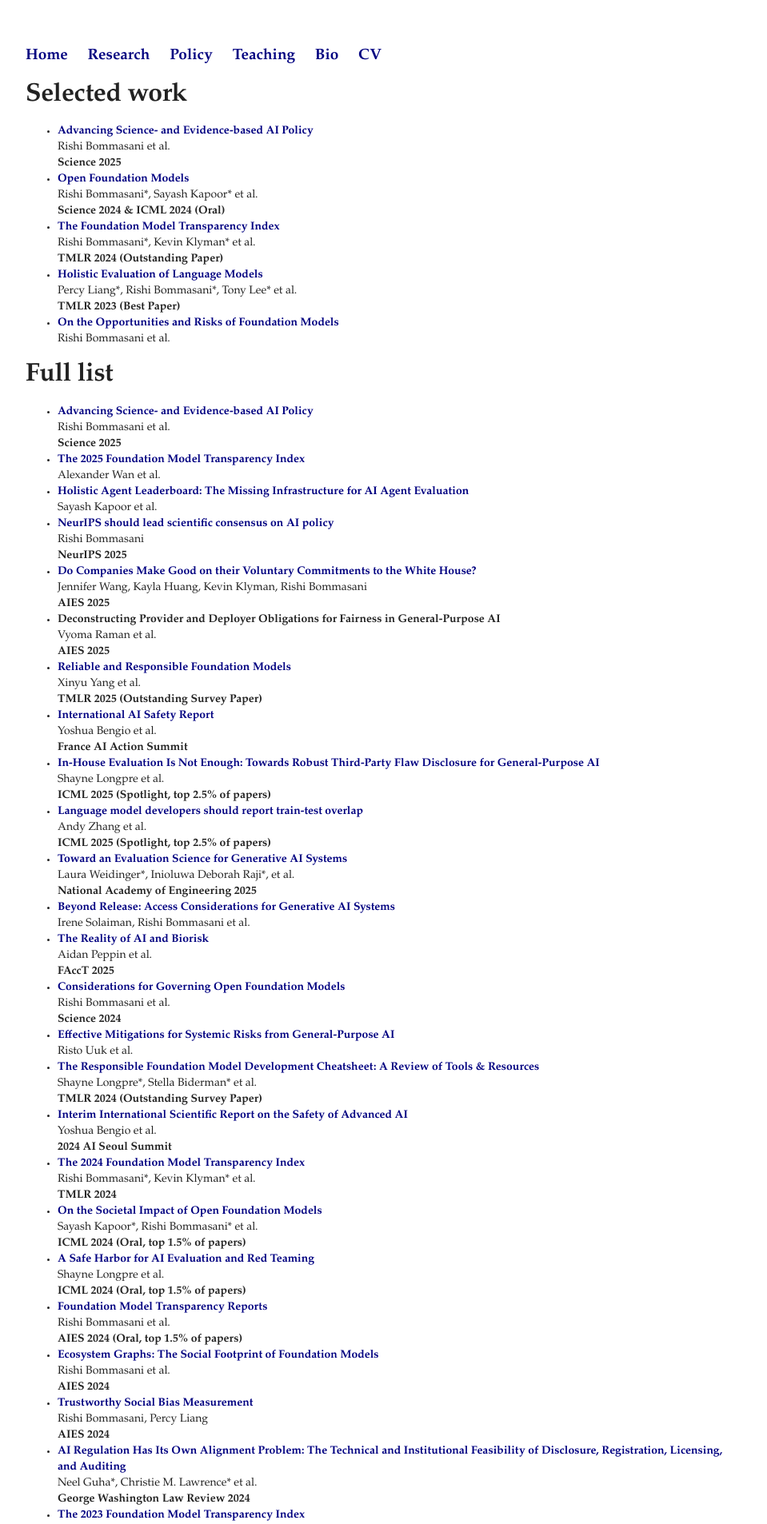
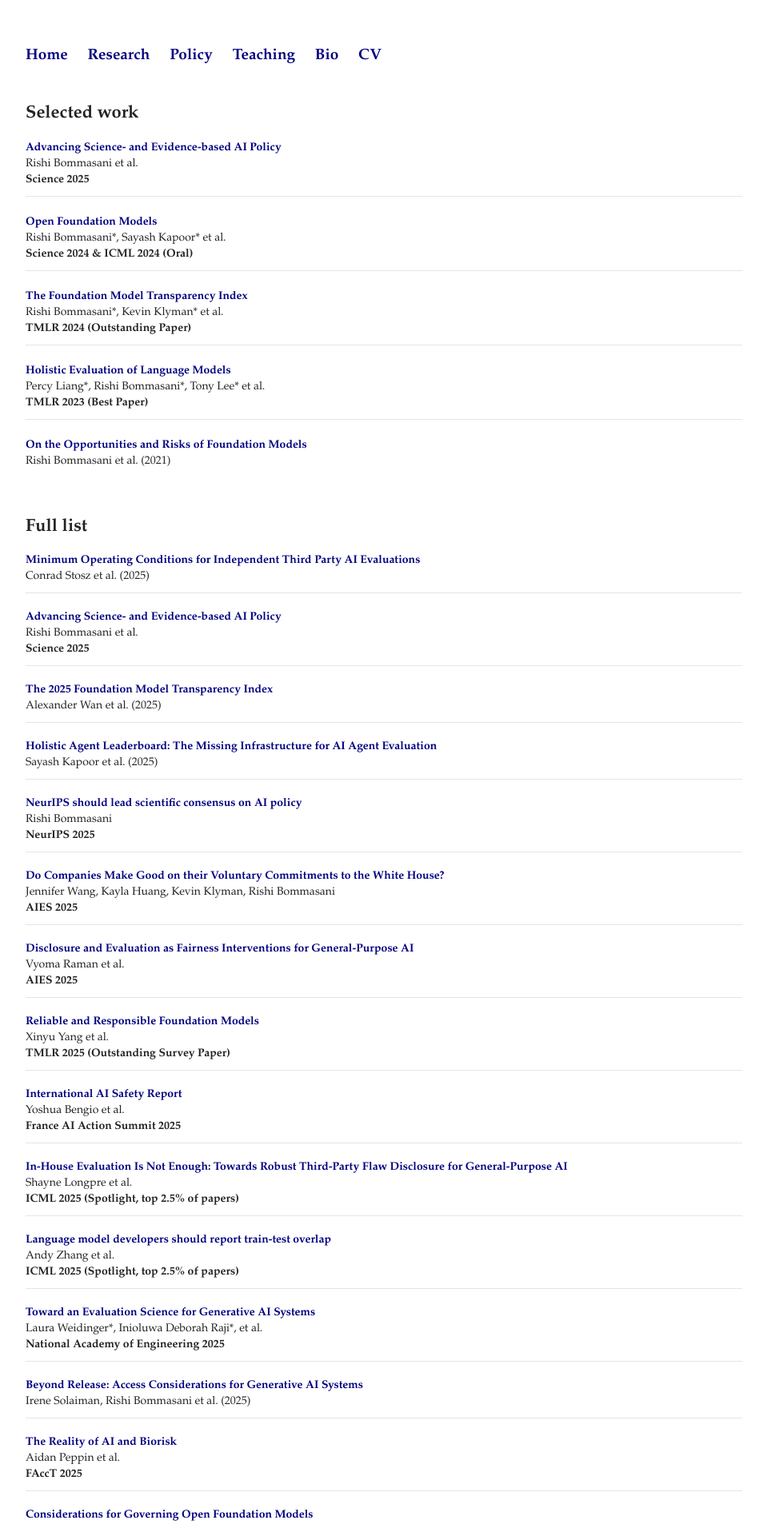
Before and after one commit to rishibommasani/rishibommasani.github.io, a Jekyll site: the page built from research/index.html, in a window 1280 px wide. Shown: the top 1906 px of the page at 80% size, without its empty margins (160-1119 px from the left). Built offline with Jekyll 4.4.1, drawn with Linux system fonts in a browser that asks for light colours; some of the changed text lies outside the part shown.

Commit message:
Move research tab to /research and tidy styles

```diff
--- a/_layouts/default.html
+++ b/_layouts/default.html
@@ -13,7 +13,7 @@
 			<nav>
 	    		<ul>
 	        		<li><a href="/">Home</a></li>
-	        		<li><a href="/papers">Research</a></li>
+	        		<li><a href="/research">Research</a></li>
 	        		<li><a href="/policy">Policy</a></li>
 				<li><a href="/teaching">Teaching</a></li>
 				<li><a href="/bio">Bio</a></li>
--- a/css/main.css
+++ b/css/main.css
@@ -251,3 +251,33 @@
 .policy-item:last-child {
   border-bottom: none;
 }
+
+.research-page {
+  display: grid;
+  gap: 20px;
+}
+
+.research-section h2 {
+  margin-bottom: 8px;
+}
+
+.research-list {
+  list-style: none;
+  padding: 0;
+  margin: 0;
+  display: grid;
+  gap: 12px;
+}
+
+.research-list--dense {
+  gap: 10px;
+}
+
+.research-list li {
+  padding: 10px 0;
+  border-bottom: 1px solid #e5e5e5;
+}
+
+.research-list li:last-child {
+  border-bottom: none;
+}
--- a/papers/index.html
+++ b/research/index.html
@@ -2,8 +2,10 @@
 layout: default
 title: Research
 ---
-<h1>Selected work</h1>
-<ul>
+<div class="research-page">
+<section class="research-section">
+<h2>Selected work</h2>
+<ul class="research-list">
   <li>
     <a href="https://www.science.org/doi/10.1126/science.adu8449"><b>Advancing Science- and Evidence-based AI Policy</b></a>
     <br>Rishi Bommasani et al.
@@ -22,12 +24,20 @@
     <br><b>TMLR 2023 (Best Paper)</b>
   </li>
   <li><a href="https://crfm.stanford.edu/report.html"><b>On the Opportunities and Risks of Foundation Models</b></a>
-    <br>Rishi Bommasani et al.
+    <br>Rishi Bommasani et al. (2021)
   </li>
 </ul>
 
-<h1>Full list</h1>
-<ul>
+</section>
+
+<section class="research-section">
+<h2>Full list</h2>
+<ul class="research-list research-list--dense">
+  <li>
+    <a href="https://www.aef.one/aef-one.pdf"><b>Minimum Operating Conditions for Independent Third Party AI Evaluations</b></a>
+    <br>Conrad Stosz et al. (2025)
+  </li>
+
   <li>
     <a href="https://www.science.org/doi/10.1126/science.adu8449"><b>Advancing Science- and Evidence-based AI Policy</b></a>
     <br>Rishi Bommasani et al.
@@ -36,12 +46,12 @@
 
   <li>
     <a href="https://arxiv.org/abs/2512.10169"><b>The 2025 Foundation Model Transparency Index</b></a>
-    <br>Alexander Wan et al.
+    <br>Alexander Wan et al. (2025)
   </li>
 
   <li>
     <a href="https://arxiv.org/abs/2510.11977"><b>Holistic Agent Leaderboard: The Missing Infrastructure for AI Agent Evaluation</b></a>
-    <br>Sayash Kapoor et al.
+    <br>Sayash Kapoor et al. (2025)
   </li>
 
   <li>
@@ -57,7 +67,7 @@
   </li>
 
   <li>
-    <b>Deconstructing Provider and Deployer Obligations for Fairness in General-Purpose AI</b>
+    <a href="https://arxiv.org/abs/2510.05292"><b>Disclosure and Evaluation as Fairness Interventions for General-Purpose AI</b></a>
     <br>Vyoma Raman et al.
     <br><b>AIES 2025</b>
   </li>
@@ -71,124 +81,155 @@
   <li>
     <a href="https://arxiv.org/abs/2501.17805"><b>International AI Safety Report</b></a>
     <br>Yoshua Bengio et al.
-    <br><b>France AI Action Summit</b>
+    <br><b>France AI Action Summit 2025</b>
   </li>
 
   <li><a href="https://arxiv.org/abs/2503.16861"><b>In-House Evaluation Is Not Enough: Towards Robust Third-Party Flaw Disclosure for General-Purpose AI</b></a>
     <br>Shayne Longpre et al.
     <br><b>ICML 2025 (Spotlight, top 2.5% of papers)</b>
   </li>
+
   <li><a href="https://arxiv.org/abs/2410.08385"><b>Language model developers should report train-test overlap</b></a>
     <br>Andy Zhang et al.
     <br><b>ICML 2025 (Spotlight, top 2.5% of papers)</b>
   </li>
+
   <li><a href="https://arxiv.org/abs/2503.05336"><b>Toward an Evaluation Science for Generative AI Systems</b></a>
     <br>Laura Weidinger*, Inioluwa Deborah Raji*, et al.
     <br><b>National Academy of Engineering 2025</b>
   </li>
+
   <li><a href="https://arxiv.org/abs/2502.16701"><b>Beyond Release: Access Considerations for Generative AI Systems</b></a>
-    <br>Irene Solaiman, Rishi Bommasani et al.
+    <br>Irene Solaiman, Rishi Bommasani et al. (2025)
   </li>
+
   <li><a href="https://arxiv.org/abs/2412.01946"><b>The Reality of AI and Biorisk</b></a>
     <br>Aidan Peppin et al.
     <br><b>FAccT 2025</b>
   </li>
+
   <li><a href="https://www.science.org/doi/10.1126/science.adp1848"><b>Considerations for Governing Open Foundation Models</b></a>
     <br>Rishi Bommasani et al.
     <br><b>Science 2024</b>
   </li>
+
   <li><a href="https://arxiv.org/abs/2412.02145"><b>Effective Mitigations for Systemic Risks from General-Purpose AI</b></a>
-    <br>Risto Uuk et al.
+    <br>Risto Uuk et al.  (2024)
   </li>
+
   <li><a href="https://arxiv.org/abs/2406.16746"><b>The Responsible Foundation Model Development Cheatsheet: A Review of Tools & Resources</b></a>
     <br>Shayne Longpre*, Stella Biderman* et al.
     <br><b>TMLR 2024 (Outstanding Survey Paper)</b>
   </li>
+
   <li><a href="https://assets.publishing.service.gov.uk/media/66474eab4f29e1d07fadca3d/international_scientific_report_on_the_safety_of_advanced_ai_interim_report.pdf"><b>Interim International Scientific Report on the Safety of Advanced AI</b></a>
     <br>Yoshua Bengio et al.
     <br><b>2024 AI Seoul Summit</b>
   </li>
+
   <li><a href="https://crfm.stanford.edu/fmti/paper.pdf"><b>The 2024 Foundation Model Transparency Index</b></a>
     <br>Rishi Bommasani*, Kevin Klyman* et al.
     <br><b>TMLR 2024</b>
   </li>
+
   <li><a href="https://arxiv.org/abs/2403.07918"><b>On the Societal Impact of Open Foundation Models</b></a>
     <br>Sayash Kapoor*, Rishi Bommasani* et al.
     <br><b>ICML 2024 (Oral, top 1.5% of papers)</b>
   </li>
+
   <li><a href="https://arxiv.org/abs/2403.04893"><b>A Safe Harbor for AI Evaluation and Red Teaming</b></a>
     <br>Shayne Longpre et al.
     <br><b>ICML 2024 (Oral, top 1.5% of papers)</b>
   </li>
+
   <li><a href="https://arxiv.org/abs/2402.16268"><b>Foundation Model Transparency Reports</b></a>
     <br>Rishi Bommasani et al.
     <br><b>AIES 2024 (Oral, top 1.5% of papers)</b>
   </li>
+
   <li><a href="https://arxiv.org/abs/2303.15772"><b>Ecosystem Graphs: The Social Footprint of Foundation Models</b></a>
     <br>Rishi Bommasani et al.
     <br><b>AIES 2024</b>
   </li>
+
   <li><a href="https://arxiv.org/abs/2212.11672"><b>Trustworthy Social Bias Measurement</b></a>
     <br>Rishi Bommasani, Percy Liang
     <br><b>AIES 2024</b>
   </li>
+
   <li><a href="https://hai.stanford.edu/sites/default/files/2023-11/AI-Regulatory-Alignment.pdf"><b>AI Regulation Has Its Own Alignment Problem: The Technical and Institutional Feasibility of Disclosure, Registration, Licensing, and Auditing</b></a>
     <br>Neel Guha*, Christie M. Lawrence* et al.
     <br><b>George Washington Law Review 2024</b>
   </li>
-<li><a href="https://arxiv.org/abs/2310.12941"><b> The 2023 Foundation Model Transparency Index </b></a>
-  <br> Rishi Bommasani*, Kevin Klyman* et al.
-  <br> <b> TMLR 2024 (Outstanding Paper)</b>
-</li>
+
+  <li><a href="https://arxiv.org/abs/2310.12941"><b> The 2023 Foundation Model Transparency Index </b></a>
+    <br> Rishi Bommasani*, Kevin Klyman* et al.
+    <br> <b> TMLR 2024 (Outstanding Paper)</b>
+  </li>
+
   <li><a href="https://arxiv.org/abs/2307.05862"><b>Ecosystem-level Analysis of Deployed Machine Learning Reveals Homogeneous Outcomes</b></a>
     <br>Connor Toups*, Rishi Bommasani* et al.
     <br><b>NeurIPS 2023</b>
   </li>
+
   <li><a href="https://arxiv.org/abs/2305.02440"><b>Cheaply Evaluating Inference Efficiency Metrics for Autoregressive Transformer APIs</b></a>
     <br>Deepak Narayanan et al.
     <br><b>NeurIPS 2023</b>
   </li>
+
   <li><a href="https://arxiv.org/abs/2212.11670"><b>Evaluation for Change</b></a>
     <br>Rishi Bommasani
     <br><b>ACL 2023</b>
   </li>
+
   <li><a href="https://arxiv.org/abs/2212.09746"><b>Evaluating Human-Language Model Interaction</b></a>
     <br>Mina Lee et al.
     <br><b>TMLR 2023</b>
   </li>
+
   <li><a href="https://arxiv.org/abs/2211.09110"><b>Holistic Evaluation of Language Models</b></a>
     <br>Percy Liang*, Rishi Bommasani*, Tony Lee* et al.
     <br><b>TMLR 2023 (Best Paper)</b>
   </li>
+
   <li><a href="https://arxiv.org/abs/2211.13972"><b>Picking on the Same Person: Does Algorithmic Monoculture lead to Outcome Homogenization?</b></a>
     <br>Rishi Bommasani et al.
     <br><b>NeurIPS 2022</b>
   </li>
+
   <li><a href="https://arxiv.org/abs/2206.07682"><b>Emergent Abilities of Large Language Models</b></a>
     <br>Jason Wei et al.
     <br><b>TMLR 2022 (Outstanding Survey Paper)</b>
   </li>
+
   <li><a href="https://dl.acm.org/doi/abs/10.1145/3531146.3534637"><b>Data Governance in the Age of Large-Scale Data-Driven Language Technology</b></a>
     <br>Yacine Jernite et al.
     <br><b>FAccT 2022</b>
   </li>
-  <li><b>The Time Is Now to Develop Community Norms for the Release of Foundation Models</b>
+
+  <li><a href="https://crfm.stanford.edu/2022/05/17/community-norms.html"><b>The Time Is Now to Develop Community Norms for the Release of Foundation Models</b></a>
     <br>Percy Liang, Rishi Bommasani, Kathleen A. Creel, Rob Reich
   </li>
+
   <li><a href="https://arxiv.org/abs/2108.07258"><b>On the Opportunities and Risks of Foundation Models</b></a>
-    <br>Rishi Bommasani et al.
+    <br>Rishi Bommasani et al. (2021)
   </li>
+
   <li><a href="https://arxiv.org/abs/2108.10692"><b>Generalized Optimal Linear Orders</b></a>
-    <br>Rishi Bommasani
+    <br>Rishi Bommasani (2020)
     <br><b>M.S. Thesis, Cornell University</b>
   </li>
+
   <li><a href="https://www.aclweb.org/anthology/2020.emnlp-main.649.pdf"><b>Intrinsic Evaluation of Summarization Datasets</b></a>
     <br>Rishi Bommasani, Claire Cardie
     <br><b>EMNLP 2020</b>
   </li>
+
   <li><a href="https://aclanthology.org/2020.acl-main.431/"><b>Interpreting Pretrained Contextualized Representations via Reductions to Static Embeddings</b></a>
     <br>Rishi Bommasani, Kelly Davis, Claire Cardie
     <br><b>ACL 2020</b>
     <br>
   </li>
 </ul>
+</section>
+</div>
```
